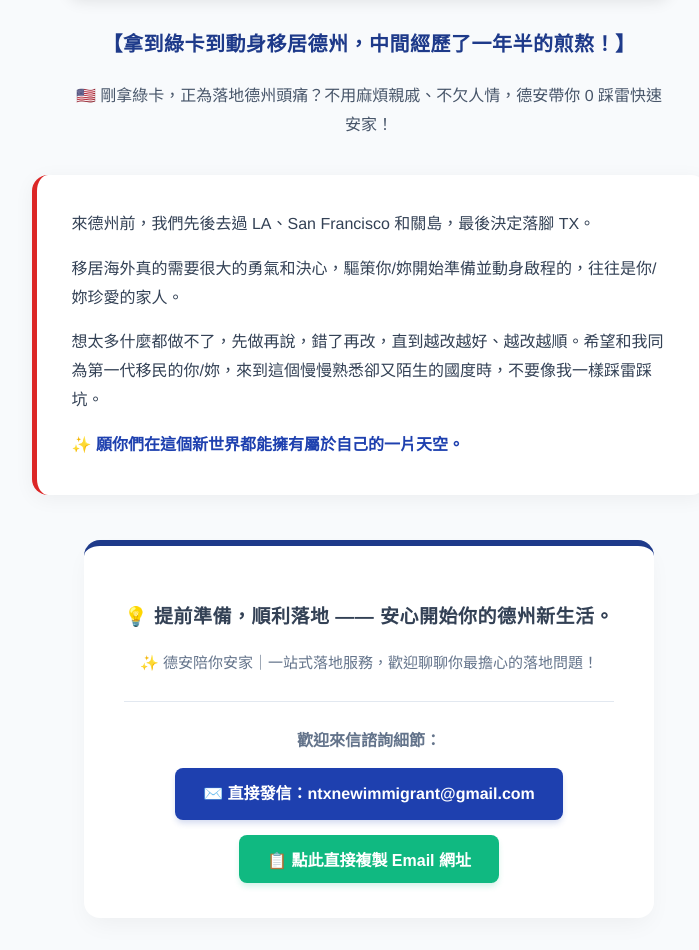
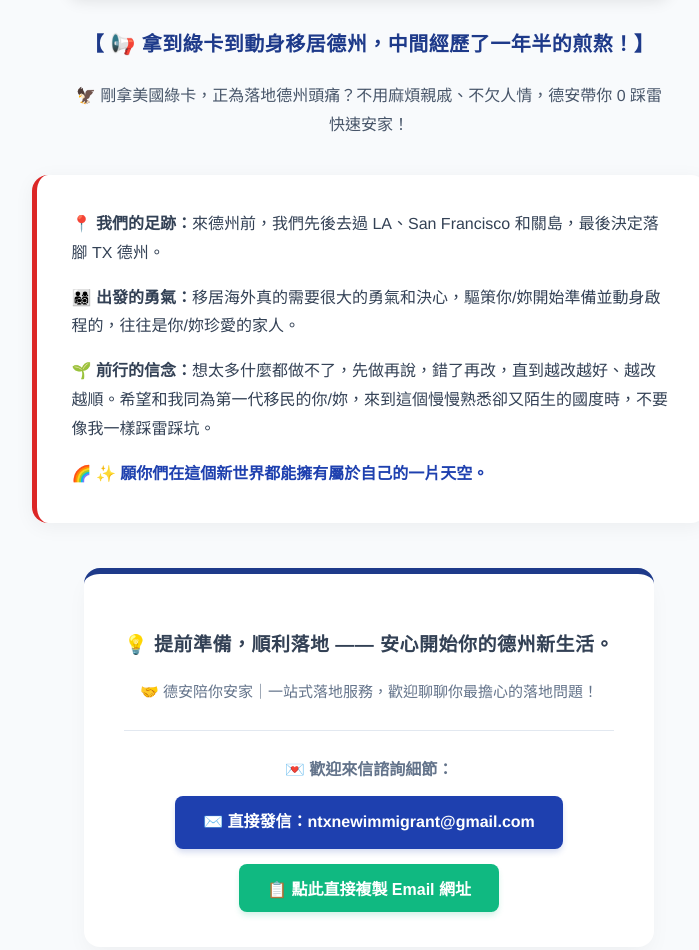
Before and after one commit to NTX-NewImmigrant/NTX-NewImmigrant.github.io, a plain HTML site: page index.html in a window 1280 px wide. Shown: the part 719-1669 px from the top of the page, without its empty margins (271-970 px from the left). Drawn offline with Linux system fonts and the light colour scheme.

Commit message:
Update index.html

```diff
--- a/index.html
+++ b/index.html
@@ -9,12 +9,12 @@
 
     <!-- 網頁裡的大標題 -->
     <h1 style="color: #0f172a; font-size: 36px; margin-bottom: 24px; font-weight: 800; letter-spacing: 1px;">
-        北德州新移民一站式落地服務
+        ✨ 北德州新移民一站式落地服務 ✨
     </h1>
 
     <!-- 網頁裡的一般副標題 -->
     <p style="font-size: 22px; color: #dc2626; font-weight: 700; margin-bottom: 45px; letter-spacing: 0.5px;">
-        第一代新移民：不必麻煩親友、不欠人情、絕不踩雷！
+        🛡️ 第一代新移民：不必麻煩親友、不欠人情、絕不踩雷！
     </p>
 
     <!-- 照片與簡短引言區塊 -->
@@ -23,26 +23,26 @@
 
         <!-- 照片下方的簡短強烈引言 -->
         <p style="font-size: 20px; color: #1e3a8a; margin-top: 20px; font-weight: 700; letter-spacing: 0.5px;">
-            【拿到綠卡到動身移居德州，中間經歷了一年半的煎熬！】
+            【 📢 拿到綠卡到動身移居德州，中間經歷了一年半的煎熬！】
         </p>
         <p style="font-size: 16px; color: #475569; max-width: 600px; margin: 10px auto 0 auto; font-weight: 500;">
-            🇺🇸 剛拿綠卡，正為落地德州頭痛？不用麻煩親戚、不欠人情，德安帶你 0 踩雷快速安家！
+            🦅 剛拿美國綠卡，正為落地德州頭痛？不用麻煩親戚、不欠人情，德安帶你 0 踩雷快速安家！
         </p>
     </div>
 
-    <!-- 🌟 心路歷程故事卡片（讓長文字變得精美、好讀） -->
+    <!-- 心路歷程故事卡片 -->
     <div style="background: #ffffff; padding: 35px; display: inline-block; max-width: 600px; text-align: left; border-radius: 16px; box-shadow: 0 4px 20px rgba(0,0,0,0.05); margin-bottom: 45px; border-left: 5px solid #dc2626;">
         <p style="margin-top: 0; color: #334155; font-size: 16px;">
-            來德州前，我們先後去過 LA、San Francisco 和關島，最後決定落腳 TX。
+            📍 <strong>我們的足跡：</strong>來德州前，我們先後去過 LA、San Francisco 和關島，最後決定落腳 TX 德州。
         </p>
         <p style="color: #334155; font-size: 16px;">
-            移居海外真的需要很大的勇氣和決心，驅策你/妳開始準備並動身啟程的，往往是你/妳珍愛的家人。
+            👨‍👩‍👧‍👦 <strong>出發的勇氣：</strong>移居海外真的需要很大的勇氣和決心，驅策你/妳開始準備並動身啟程的，往往是你/妳珍愛的家人。
         </p>
         <p style="color: #334155; font-size: 16px;">
-            想太多什麼都做不了，先做再說，錯了再改，直到越改越好、越改越順。希望和我同為第一代移民的你/妳，來到這個慢慢熟悉卻又陌生的國度時，不要像我一樣踩雷踩坑。
+            🌱 <strong>前行的信念：</strong>想太多什麼都做不了，先做再說，錯了再改，直到越改越好、越改越順。希望和我同為第一代移民的你/妳，來到這個慢慢熟悉卻又陌生的國度時，不要像我一樣踩雷踩坑。
         </p>
         <p style="margin-bottom: 0; color: #1e40af; font-size: 16px; font-weight: bold;">
-            ✨ 願你們在這個新世界都能擁有屬於自己的一片天空。
+            🌈 ✨ 願你們在這個新世界都能擁有屬於自己的一片天空。
         </p>
     </div>
     <br>
@@ -53,13 +53,13 @@
             💡 提前準備，順利落地 —— 安心開始你的德州新生活。
         </p>
         <p style="font-size: 15px; color: #64748b; margin-bottom: 25px; font-weight: 500;">
-            ✨ 德安陪你安家｜一站式落地服務，歡迎聊聊你最擔心的落地問題！
+            🤝 德安陪你安家｜一站式落地服務，歡迎聊聊你最擔心的落地問題！
         </p>
 
         <hr style="border: 0; border-top: 1px solid #e2e8f0; margin-bottom: 25px;">
 
         <!-- 聯絡資訊按鈕 -->
-        <p style="font-size: 16px; color: #64748b; margin-bottom: 12px; font-weight: bold;">歡迎來信諮詢細節：</p>
+        <p style="font-size: 16px; color: #64748b; margin-bottom: 12px; font-weight: bold;">💌 歡迎來信諮詢細節：</p>
 
         <div style="margin-bottom: 15px;">
             <a href="mailto:ntxnewimmigrant@gmail.com" style="display: inline-block; background-color: #1e40af; color: white; padding: 12px 28px; text-decoration: none; font-size: 16px; font-weight: bold; border-radius: 8px; box-shadow: 0 4px 6px -1px rgba(30, 64, 175, 0.2);">
```
